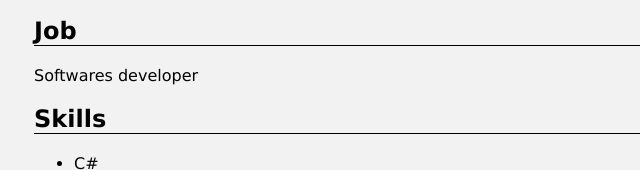
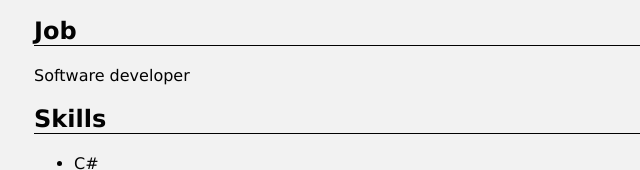
Before and after one commit to kou0179/sakepon.github.io, a plain HTML site: page index.html in a window 1280 px wide. Shown: the part 750-920 px from the top of the page, 286-926 px from the left. Drawn offline with Linux system fonts and the light colour scheme.

Commit message:
fix typo

```diff
--- a/index.html
+++ b/index.html
@@ -5,7 +5,7 @@
   <meta charset="utf-8">
 
   <title>Sakepon</title>
-  <meta name="description" content="Softwares developer Sakepon's site">
+  <meta name="description" content="Software developer Sakepon's site">
   <meta name="author" content="Sakepon">
   <meta name="msapplication-square70x70logo" content="/site-tile-70x70.png">
   <meta name="msapplication-square150x150logo" content="/site-tile-150x150.png">
@@ -51,7 +51,6 @@
   <link rel="icon" type="image/png" sizes="24x24" href="/icon-24x24.png">
   <link rel="icon" type="image/png" sizes="32x32" href="/icon-32x32.png">
   <link rel="manifest" href="/manifest.json">
-
   <link rel="stylesheet" href="assets/css/style.css">
 
   <!--[if lt IE 9]>
@@ -87,7 +86,7 @@
         <h2>Birthplace</h2>
         <p>Nagano</p>
         <h2>Job</h2>
-        <p>Softwares developer</p>
+        <p>Software developer</p>
         <h2>Skills</h2>
         <ul>
             <li>C#</li>
```
